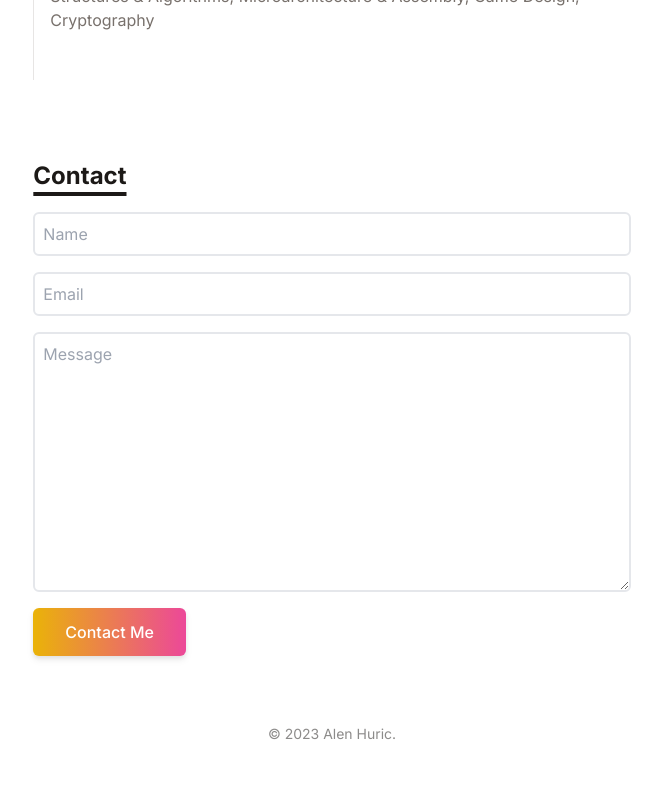
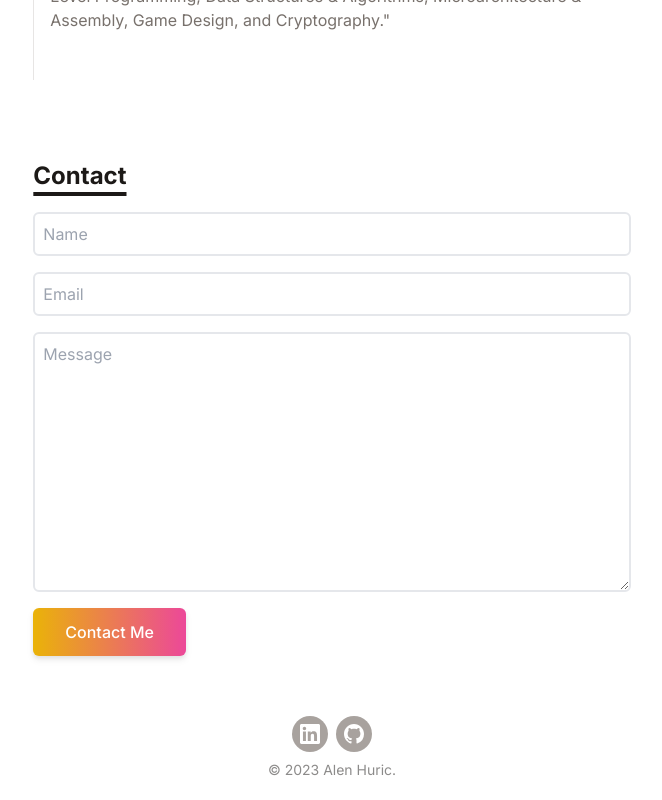
Before and after one commit to alenhuric/alen-portfolio, a React (Vite) app: page / in a window 1280 px wide. Shown: the part 1220-2020 px from the top of the page, without its empty margins (308-970 px from the left). Before the commit the page ends 1984 px from the top, so only its background shows below. Built offline with nearby package versions, Linux system fonts and the light colour scheme.

Commit message:
Added social icons to footer

```diff
--- a/src/components/Footer.jsx
+++ b/src/components/Footer.jsx
@@ -1,13 +1,55 @@
 import React from 'react';
 
 function Footer() {
-    return (
-        <div className='py-5 text-center'>
-            <p className='text-sm mt-2 opacity-50'>
-                &copy; {new Date().getFullYear()} Alen Huric.
-            </p>
-        </div>
-    )
+	return (
+		<div className="py-5 text-center">
+				<div className="container max-w-screen-lg mx-auto">
+					<div>
+						<div className="flex flex-wrap justify-center gap-2">
+							<a
+								href="https://www.linkedin.com/in/alenhuric/"
+								className="bg-stone-400 p-2 font-semibold text-white inline-flex items-center space-x-2 rounded-full">
+								<svg
+								className="w-5 h-5 fill-current"
+								role="img"
+								viewBox="0 0 256 256"
+								xmlns="http://www.w3.org/2000/svg"
+								>
+								<g>
+									<path d="M218.123122,218.127392 L180.191928,218.127392 L180.191928,158.724263 C180.191928,144.559023 179.939053,126.323993 160.463756,126.323993 C140.707926,126.323993 137.685284,141.757585 137.685284,157.692986 L137.685284,218.123441 L99.7540894,218.123441 L99.7540894,95.9665207 L136.168036,95.9665207 L136.168036,112.660562 L136.677736,112.660562 C144.102746,99.9650027 157.908637,92.3824528 172.605689,92.9280076 C211.050535,92.9280076 218.138927,118.216023 218.138927,151.114151 L218.123122,218.127392 Z M56.9550587,79.2685282 C44.7981969,79.2707099 34.9413443,69.4171797 34.9391618,57.260052 C34.93698,45.1029244 44.7902948,35.2458562 56.9471566,35.2436736 C69.1040185,35.2414916 78.9608713,45.0950217 78.963054,57.2521493 C78.9641017,63.090208 76.6459976,68.6895714 72.5186979,72.8184433 C68.3913982,76.9473153 62.7929898,79.26748 56.9550587,79.2685282 M75.9206558,218.127392 L37.94995,218.127392 L37.94995,95.9665207 L75.9206558,95.9665207 L75.9206558,218.127392 Z M237.033403,0.0182577091 L18.8895249,0.0182577091 C8.57959469,-0.0980923971 0.124827038,8.16056231 -0.001,18.4706066 L-0.001,237.524091 C0.120519052,247.839103 8.57460631,256.105934 18.8895249,255.9977 L237.033403,255.9977 C247.368728,256.125818 255.855922,247.859464 255.999,237.524091 L255.999,18.4548016 C255.851624,8.12438979 247.363742,-0.133792868 237.033403,0.000790807055" />
+								</g>
+								</svg>
+							</a>
+							<a
+								href="https://github.com/alenhuric"
+								className="bg-stone-400 p-2 font-semibold text-white inline-flex items-center space-x-2 rounded-full">
+								<svg
+								xmlns="http://www.w3.org/2000/svg"
+								xmlnsXlink="http://www.w3.org/1999/xlink"
+								aria-hidden="true"
+								role="img"
+								className="w-5"
+								preserveAspectRatio="xMidYMid meet"
+								viewBox="0 0 24 24"
+								>
+								<g fill="none">
+									<path
+										fillRule="evenodd"
+										clipRule="evenodd"
+										d="M12 0C5.37 0 0 5.37 0 12c0 5.31 3.435 9.795 8.205 11.385c.6.105.825-.255.825-.57c0-.285-.015-1.23-.015-2.235c-3.015.555-3.795-.735-4.035-1.41c-.135-.345-.72-1.41-1.23-1.695c-.42-.225-1.02-.78-.015-.795c.945-.015 1.62.87 1.845 1.23c1.08 1.815 2.805 1.305 3.495.99c.105-.78.42-1.305.765-1.605c-2.67-.3-5.46-1.335-5.46-5.925c0-1.305.465-2.385 1.23-3.225c-.12-.3-.54-1.53.12-3.18c0 0 1.005-.315 3.3 1.23c.96-.27 1.98-.405 3-.405s2.04.135 3 .405c2.295-1.56 3.3-1.23 3.3-1.23c.66 1.65.24 2.88.12 3.18c.765.84 1.23 1.905 1.23 3.225c0 4.605-2.805 5.625-5.475 5.925c.435.375.81 1.095.81 2.22c0 1.605-.015 2.895-.015 3.3c0 .315.225.69.825.57A12.02 12.02 0 0 0 24 12c0-6.63-5.37-12-12-12z"
+										fill="currentColor"
+									/>
+								</g>
+								</svg>
+							</a>
+						</div>
+					</div>
+				</div>
+			<p className="text-sm mt-2  opacity-50">
+				&copy; {new Date().getFullYear()} Alen Huric.
+			</p>
+		</div>
+	);
 }
 
 export default Footer;
--- a/src/data/timeline.js
+++ b/src/data/timeline.js
@@ -21,6 +21,6 @@
         year: '2016',
         title: 'Computer Science Student',
         location: 'Grand Valley State University',
-        details: 'Relevant Coursework: Databases, System-Level Programming, Data Structures & Algorithms, Microarchitecture & Assembly, Game Design, Cryptography'
+        details: 'Completed coursework in various subjects, including Databases, System-Level Programming, Data Structures & Algorithms, Microarchitecture & Assembly, Game Design, and Cryptography."'
     },
 ]
```
